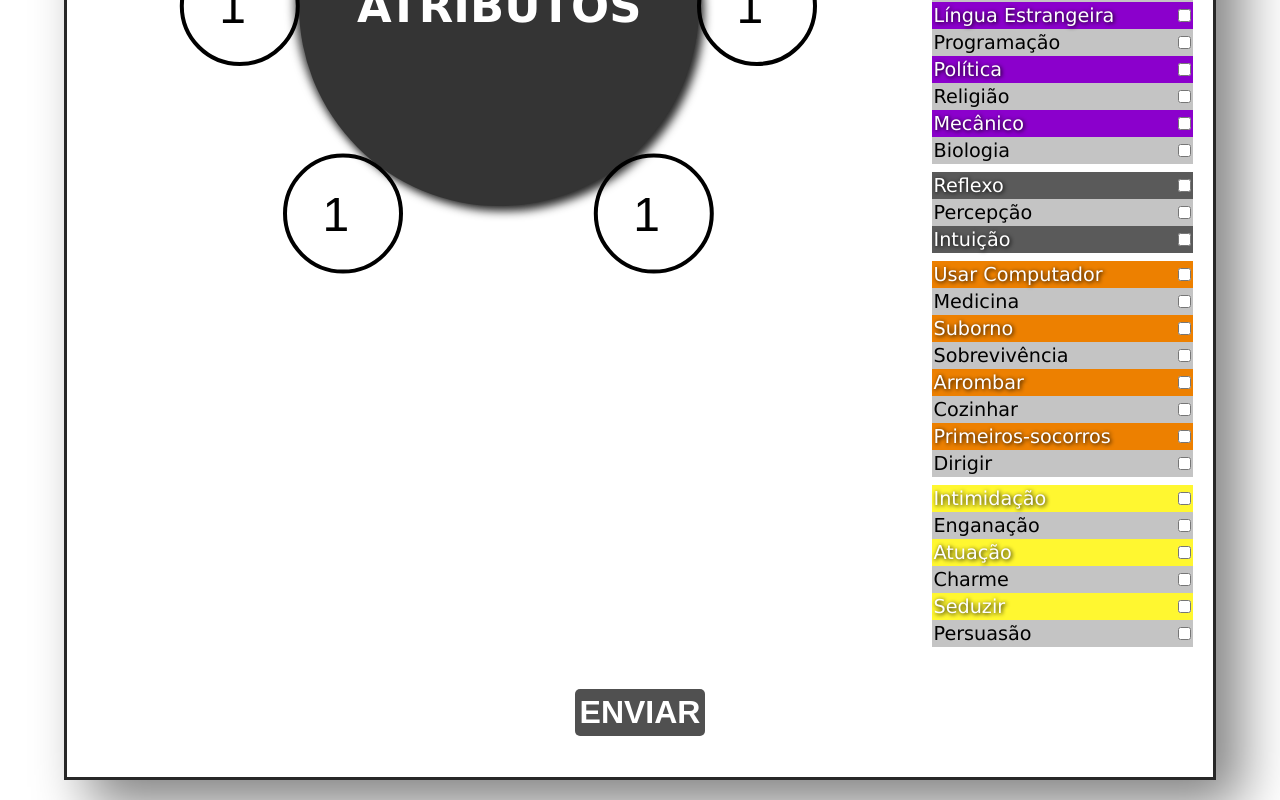
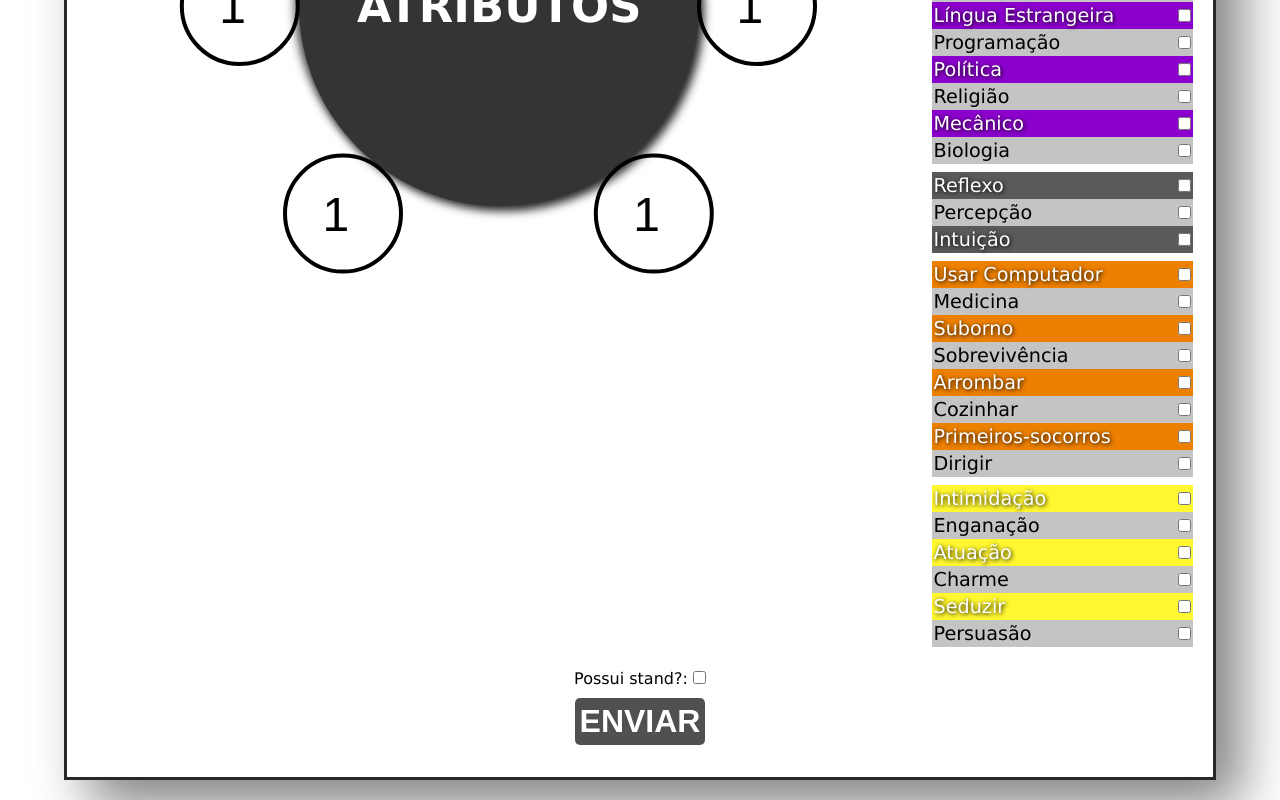
Before and after one commit to jaopredo/jojo-rpg-dm, a React (Create React App) app: page /creation/npc in a window 1280 px wide. Shown: the part 1193-1993 px from the top of the page. Built offline with nearby package versions, Linux system fonts and the light colour scheme; what react-animations would draw is missing.

Commit message:
Mudanças estéticas

```diff
--- a/src/components/CharForm/index.jsx
+++ b/src/components/CharForm/index.jsx
@@ -199,6 +199,10 @@ function CharForm({ charCookies, setCharCookie }) {
             </table>
         </fieldset>
         <div className='button-container'>
+            <div>
+                <label htmlFor="havestand">Possui stand?: </label>
+                <input type="checkbox" id="havestand" onClick={() => setHaveStand(!haveStand)} />
+            </div>
             <button className='submit-button' type='submit'>ENVIAR</button>
         </div>
     </form>;
--- a/src/components/CharForm/style.scss
+++ b/src/components/CharForm/style.scss
@@ -226,7 +226,7 @@ $button-color: rgb(80, 80, 80);
 $nhover: -20;
 $nactive: -40;
 .button-container {
-    @include mixins.flex();
+    @include mixins.flex($dir: column);
     grid-area: button;
     // background: yellow;
 
--- a/src/pages/Choose.jsx
+++ b/src/pages/Choose.jsx
@@ -2,6 +2,7 @@ import React, { useState, useEffect } from 'react';
 import styled from 'styled-components';
 import { Link } from 'react-router-dom';
 import axios from 'axios';
+import { useNavigate } from 'react-router-dom';
 
 /* COMPONENTS */
 import colors from '../modules/colors';
@@ -65,6 +66,7 @@ const Choice = styled.button`
 `;
 
 function Choose({ setCookie }) {
+    const navigate = useNavigate();
     const [ playersState, setPlayersState ] = useState();
     const [ npcState, setNpcState ] = useState();
 
@@ -102,6 +104,8 @@ function Choose({ setCookie }) {
                 params: { id: npcId }
             })
         }
+
+        navigate(0);
     }
 
     return (
--- a/src/pages/Logged.jsx
+++ b/src/pages/Logged.jsx
@@ -1,5 +1,6 @@
 import React, { useEffect, useState } from "react";
 import axios from "axios";
+import { useNavigate } from 'react-router-dom';
 
 /* CSS */
 import '../sass/logged.scss';
@@ -8,8 +9,11 @@ import '../sass/logged.scss';
 import LoggedChar from '../components/LoggedChar';
 import LoggedStand from "../components/LoggedStand";
 import { DiceRoll, Barragem } from "../components/DiceRoll";
+import { BsFillDoorOpenFill } from 'react-icons/bs';
 
 function Logged({ playerId }) {
+    const navigate = useNavigate();
+
     const [ charState, setCharState ] = useState();
     const [ standState, setStandState ] = useState();
     const [ subStandState, setSubStandState ] = useState();
@@ -51,6 +55,9 @@ function Logged({ playerId }) {
 
     return <>
         <menu className="generic-list logged-menu">
+            <li>
+                <BsFillDoorOpenFill onClick={() => navigate('/')} />
+            </li>
             <li onClick={() => {
                 setShowChar(true);
                 setShowStand(false)
--- a/src/pages/Npc.jsx
+++ b/src/pages/Npc.jsx
@@ -1,12 +1,16 @@
 import React, { useState, useEffect } from 'react';
 import axios from 'axios';
+import { useNavigate } from 'react-router-dom';
 
 /* COMPONENTS */
 import LoggedChar from '../components/LoggedChar';
 import LoggedStand from "../components/LoggedStand";
 import { DiceRoll, Barragem } from "../components/DiceRoll";
+import { BsFillDoorOpenFill } from 'react-icons/bs';
 
 function Npc({ cookies }) {
+    const navigate = useNavigate();
+
     const [ charState, setCharState ] = useState();
     const [ standState, setStandState ] = useState();
     const [ subStandState, setSubStandState ] = useState();
@@ -50,6 +54,9 @@ function Npc({ cookies }) {
 
     return <>
         <menu className="generic-list logged-menu">
+            <li>
+                <BsFillDoorOpenFill onClick={() => navigate('/')} />
+            </li>
             <li onClick={() => {
                 setShowChar(true);
                 setShowStand(false)
```
